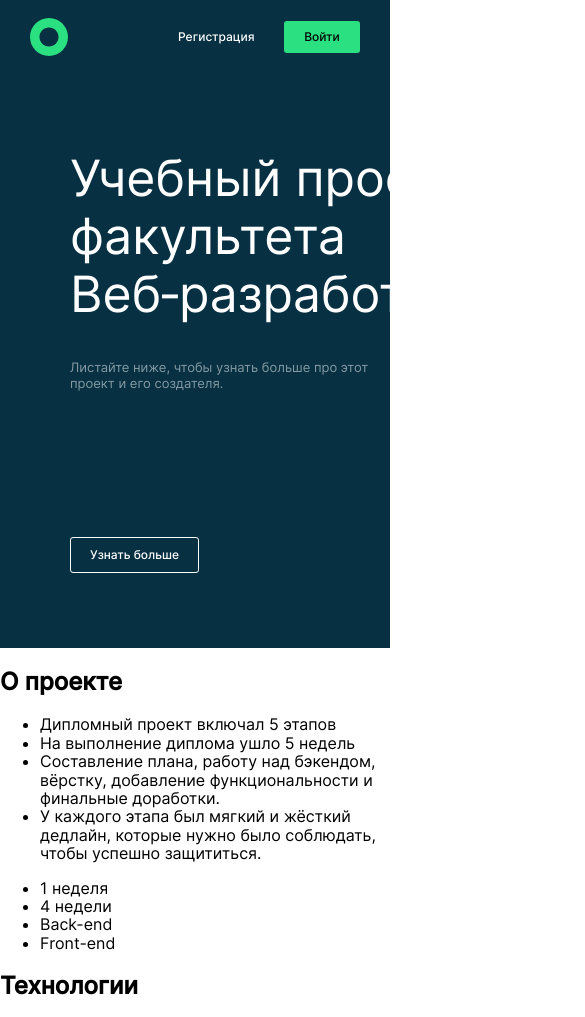
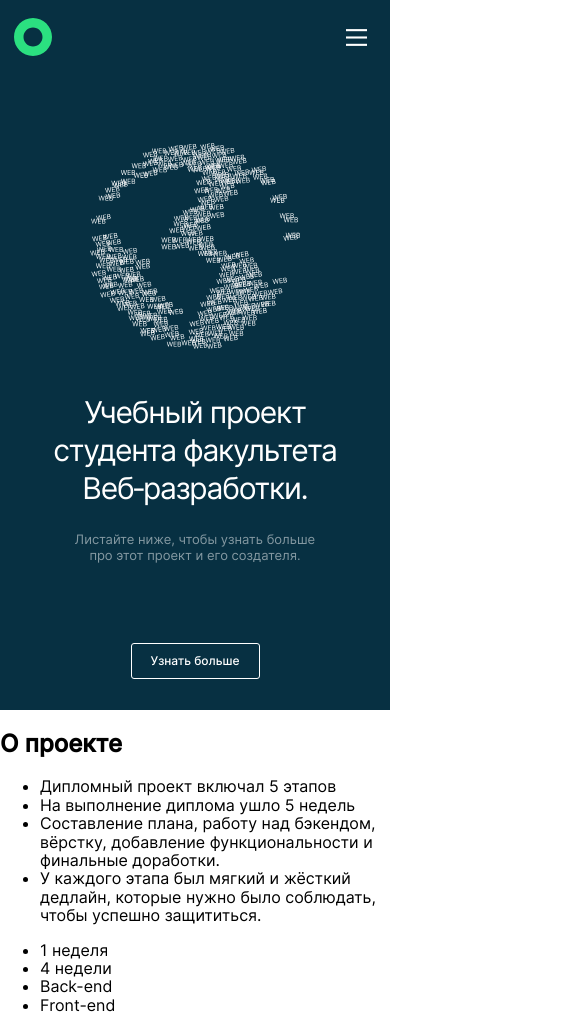
Before and after one commit to RitaKruglova/movies-explorer-frontend, a React app: page / in a window 390 px wide. Shown: the top 1017 px of the page, 585 px wide, since content can reach past the window. Built offline with nearby package versions, Linux system fonts and the light colour scheme.

Commit message:
feat: add styles for promo for all resolutions

```diff
--- a/src/components/AccountButton/AccountButton.css
+++ b/src/components/AccountButton/AccountButton.css
@@ -1,7 +1,7 @@
 .account-button {
   width: 100px;
   height: 32px;
-  margin: auto 70px auto 0;
+  margin: auto 49px auto 0;
   display: flex;
   align-items: center;
   justify-content: space-between;
@@ -31,11 +31,19 @@
   height: 10,4px;
 }
 
+.account-button_color_white {
+  background-color: white;
+  box-shadow: 3px 5px 6px 5px rgba(0, 0, 0, 0.1);
+}
+
+.account-button__round_color_white {
+  background-color: #F9F9F9;
+}
+
 @media screen and (max-width: 768px) {
   .account-button {
-    position: absolute;
-    top: 902px;
-    right: 210px;
     margin: 0;
+    position: fixed;
+    bottom: 90px;
   }
 }
--- a/src/components/AccountButton/AccountButton.js
+++ b/src/components/AccountButton/AccountButton.js
@@ -1,7 +1,7 @@
 import { useNavigate } from 'react-router-dom';
 import accountButtonImage from '../../images/account-button-image.svg';
 
-function AccountButton() {
+function AccountButton({isWhite = false}) {
   const navigate = useNavigate();
 
   function handleClick() {
@@ -11,11 +11,11 @@ function AccountButton() {
   return (
     <button
       type="button"
-      className="account-button"
+      className={`account-button${isWhite ? " account-button_color_white" : ""}`}
       onClick={handleClick}
     >
       Аккаунт
-      <div className="account-button__round">
+      <div className={`account-button__round${isWhite ? " account-button__round_color_white" : ""}`}>
         <img
           className="account-button__image"
           src={accountButtonImage}
--- a/src/components/BurgerButton/BurgerButton.css
+++ b/src/components/BurgerButton/BurgerButton.css
@@ -8,7 +8,7 @@
 }
 
 .burger-button__svg {
-  margin: auto;
+  margin: auto -19px;
 }
 
 .burger-button__line {
@@ -59,3 +59,15 @@
 .burger-button:hover {
   cursor: pointer;
 }
+
+@media screen and (max-width: 768px) {
+  .burger-button__svg {
+    margin: auto -9px;
+  }
+}
+
+@media screen and (max-width: 500px) {
+  .burger-button__svg {
+    margin: auto -14px;
+  }
+}
--- a/src/components/DropdownMenu/DropdownMenu.js
+++ b/src/components/DropdownMenu/DropdownMenu.js
@@ -1,12 +1,10 @@
 import Navigation from "../Navigation/Navigation";
-import AccountButton from "../AccountButton/AccountButton";
 
 function DropdownMenu() {
 
   return (
     <div className="dropdown-menu">
       <Navigation isDropdownMenuPlace={true} />
-      <AccountButton />
     </div>
   )
 }
--- a/src/components/Header/Header.js
+++ b/src/components/Header/Header.js
@@ -8,7 +8,7 @@ import HeaderAuth from "../HeaderAuth/HeaderAuth";
 
 function Header({modifier, isMainPage = false}) {
   const [isMenuOpen, setIsMenuOpen] = useState(false);
-  const [isAuthorized, setIsAuthorized] = useState(false);
+  const [isAuthorized, setIsAuthorized] = useState(true);
   const [windowWidth, setWindowWidth] = useState(window.innerWidth);
 
   useEffect(() => {
--- a/src/components/HeaderAuth/HeaderAuth.css
+++ b/src/components/HeaderAuth/HeaderAuth.css
@@ -29,6 +29,22 @@
 
 @media screen and (max-width: 786px) {
   .header-auth {
-    margin: 0 30px 0 0;
+    margin: 0 13px 0 0;
   }
 }
+
+@media screen and (max-width: 500px) {
+  .header-auth {
+
+  }
+  .header-auth__button {
+    width: 54px;
+    height: 26px;
+    padding: 5px 10px;
+    font-size: 10px;
+  }
+
+  .header-auth__button:first-of-type {
+    margin: 0 24px 0 0;
+  }
+}
--- a/src/components/Logo/Logo.css
+++ b/src/components/Logo/Logo.css
@@ -9,3 +9,9 @@
     margin: auto 0 auto 30px;
   }
 }
+
+@media screen and (max-width: 500px) {
+  .logo {
+    margin: auto 0 auto 14px;
+  }
+}
--- a/src/components/NavTab/NavTab.css
+++ b/src/components/NavTab/NavTab.css
@@ -9,4 +9,17 @@
   line-height: 16px;
   border: 1px solid white;
   border-radius: 3px;
+  padding: 0;
 }
+
+@media screen and (max-width: 540px) {
+  .navtab {
+    margin: 0 0 40px 0;
+  }
+}
+
+@media screen and (max-width: 500px) {
+  .navtab {
+    margin: 0 0 30px;
+  }
+}
--- a/src/components/Navigation/Navigation.css
+++ b/src/components/Navigation/Navigation.css
@@ -1,6 +1,7 @@
 .navigation {
   display: flex;
   align-items: center;
+  margin-left: 63px;
 }
 
 .navigation__link {
@@ -50,6 +51,15 @@
 }
 
 @media screen and (max-width: 768px) {
+  .navigation {
+    margin: 0;
+  }
+
+  .navigation__container {
+    display: flex;
+    flex-direction: column;
+  }
+
   .navigation__link:first-of-type {
     margin: 0 0 28px;
   }
@@ -58,3 +68,14 @@
     text-decoration: underline;
   }
 }
+
+@media screen and (max-width: 500px) {
+  .navigation_place_dropdown-menu {
+    width: 100%;
+  }
+
+  .navigation__link_place_dropdown-menu {
+    font-style: normal;
+
+  }
+}
--- a/src/components/Navigation/Navigation.js
+++ b/src/components/Navigation/Navigation.js
@@ -1,8 +1,25 @@
 import { NavLink, Link } from "react-router-dom";
+import AccountButton from "../AccountButton/AccountButton";
+import { useState, useEffect } from "react";
 
 function Navigation({isMainPage, isDropdownMenuPlace = false}) {
+  const [width, setWidth] = useState(window.innerWidth);
+
+  useEffect(() => {
+    const handleResize = () => {
+      setWidth(window.innerWidth);
+    };
+
+    window.addEventListener('resize', handleResize);
+
+    return () => {
+      window.removeEventListener('resize', handleResize);
+    };
+  }, []);
+
   return (
     <nav className={`navigation${isDropdownMenuPlace ? " navigation_place_dropdown-menu" : ""}`}>
+      <div className="navigation__container">
         {isDropdownMenuPlace
         &&
         <Link
@@ -24,6 +41,8 @@ function Navigation({isMainPage, isDropdownMenuPlace = false}) {
         >
           Сохранённые фильмы
         </NavLink>
+      </div>
+      {width <= 768 && <AccountButton isWhite={true}/>}
     </nav>
   );
 }
--- a/src/components/Promo/Promo.css
+++ b/src/components/Promo/Promo.css
@@ -10,9 +10,9 @@
 }
 
 .promo__title {
-  width: 640px;
+  width: 50vw;
   color: #FFF;
-  font-size: 50px;
+  font-size: 4vw;
   font-style: normal;
   font-weight: 400;
   line-height: 58px;
@@ -21,12 +21,11 @@
 
 .promo__subtitle {
   width: 310px;
-  color: #FFF;
+  color: rgba(255, 255, 255, 0.5);
   font-size: 13px;
   font-style: normal;
   font-weight: 400;
   line-height: normal;
-  opacity: 0.5;
   margin-bottom: 146px;
 }
 
@@ -35,3 +34,76 @@
   height: 304px;
   margin: 75px 50px auto auto;
 }
+
+@media screen and (max-width: 1040px) {
+  .promo__image {
+    width: 210px;
+    margin: 32px 50px auto auto;
+  }
+}
+
+@media screen and (max-width: 768px) {
+  .promo {
+    display: flex;
+    flex-direction: column-reverse;
+    height: 872px;
+    justify-content: center;
+  }
+
+  .promo__info {
+    margin: 0 auto;
+    display: flex;
+    flex-direction: column;
+    align-items: center;
+  }
+
+  .promo__title {
+    font-size: 5vw;
+    line-height: 50px;
+    width: 88vw;
+    text-align: center;
+    margin: 0 0 22px 15px;
+  }
+
+  .promo__subtitle {
+    text-align: center;
+    margin: 0 auto 102px;
+    width: 260px;
+  }
+
+  .promo__image {
+    margin: 50px auto 48px;
+    width: 310px;
+    height: 304px;
+  }
+}
+
+@media screen and (max-width: 540px) {
+  .promo {
+    height: 700px;
+  }
+}
+
+@media screen and (max-width: 500px) {
+  .promo {
+    height: 636px;
+  }
+
+  .promo__title {
+    font-size: 30px;
+    line-height: 38px;
+    letter-spacing: -1.2px;
+    width: 300px;
+    margin: 0;
+  }
+
+  .promo__subtitle {
+    margin: 24px auto 80px;
+  }
+  .promo__image {
+    width: 210px;
+    height: 206px;
+    margin: 68px auto 44px;
+  }
+
+}
--- a/src/components/Promo/Promo.js
+++ b/src/components/Promo/Promo.js
@@ -6,7 +6,7 @@ function Promo() {
     <section className="promo">
       <div className="promo__info">
         <h1 className="promo__title">
-          Учебный проект студента факультета Веб&#8209;разработки.
+          Учебный&nbsp;проект студента факультета Веб&#8209;разработки.
           </h1>
         <p className="promo__subtitle">Листайте ниже, чтобы узнать больше про этот проект и его создателя.</p>
         <NavTab />
```
Lines whose indentation alone changed are shown as unchanged.
